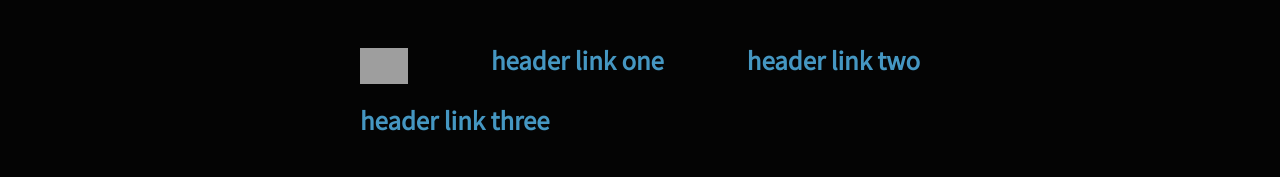
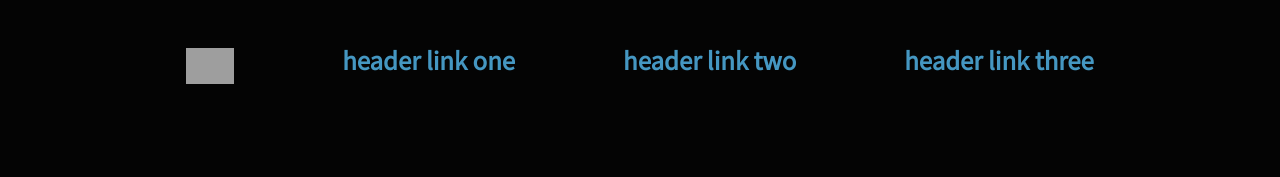
Before and after one commit to justinthdang/odin-landing-page, a plain HTML site: page index.html in a window 1280 px wide. Shown: the top 177 px of the page. Drawn offline with Linux system fonts and the light colour scheme; grey boxes are pictures that could not be loaded.

Commit message:
Wrap content, shrink embeds, recenter header

```diff
--- a/styles.css
+++ b/styles.css
@@ -20,11 +20,12 @@ header {
 
 /* section 1 subsections */
 .header {
-    padding: 48px 360px 0px 360px;
+    padding: 48px 0px 0px 0px;
     display: flex;
-    justify-content: space-between;
-    gap: 24px;
+    justify-content: center;
+    gap: 108px;
     flex-wrap: wrap;
+    flex-shrink: 1;
 }
 
 .header a {
@@ -149,6 +150,7 @@ header h1 {
     align-items: center;
     justify-content: center;
     gap: 96px;
+    flex-wrap: wrap;
 }
 
 .sign-up-container h2 {
@@ -180,6 +182,7 @@ footer {
     align-items: center;
     justify-content: center;
     gap: 24px;
+    flex-wrap: wrap;
 }
 
 footer h2 {
```
